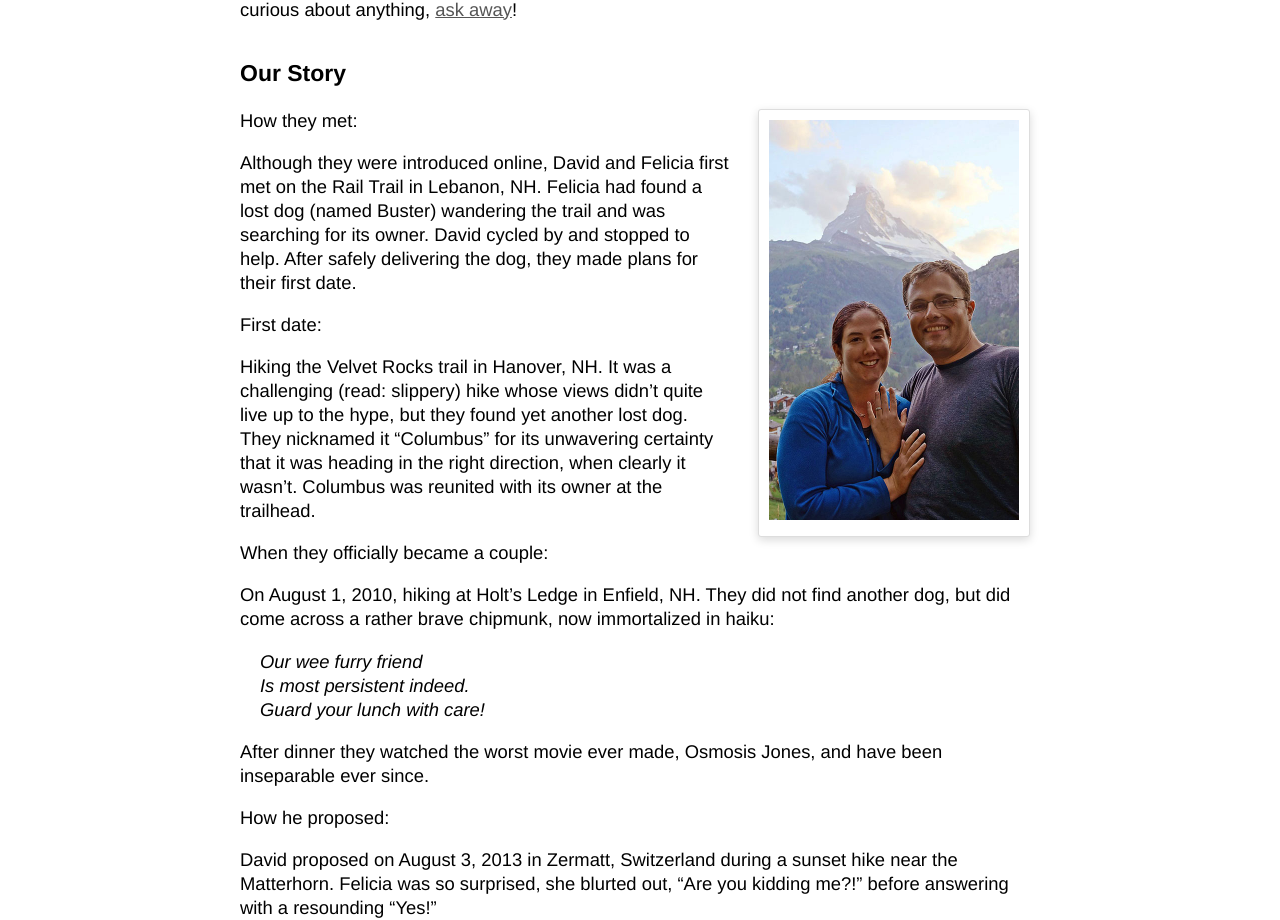
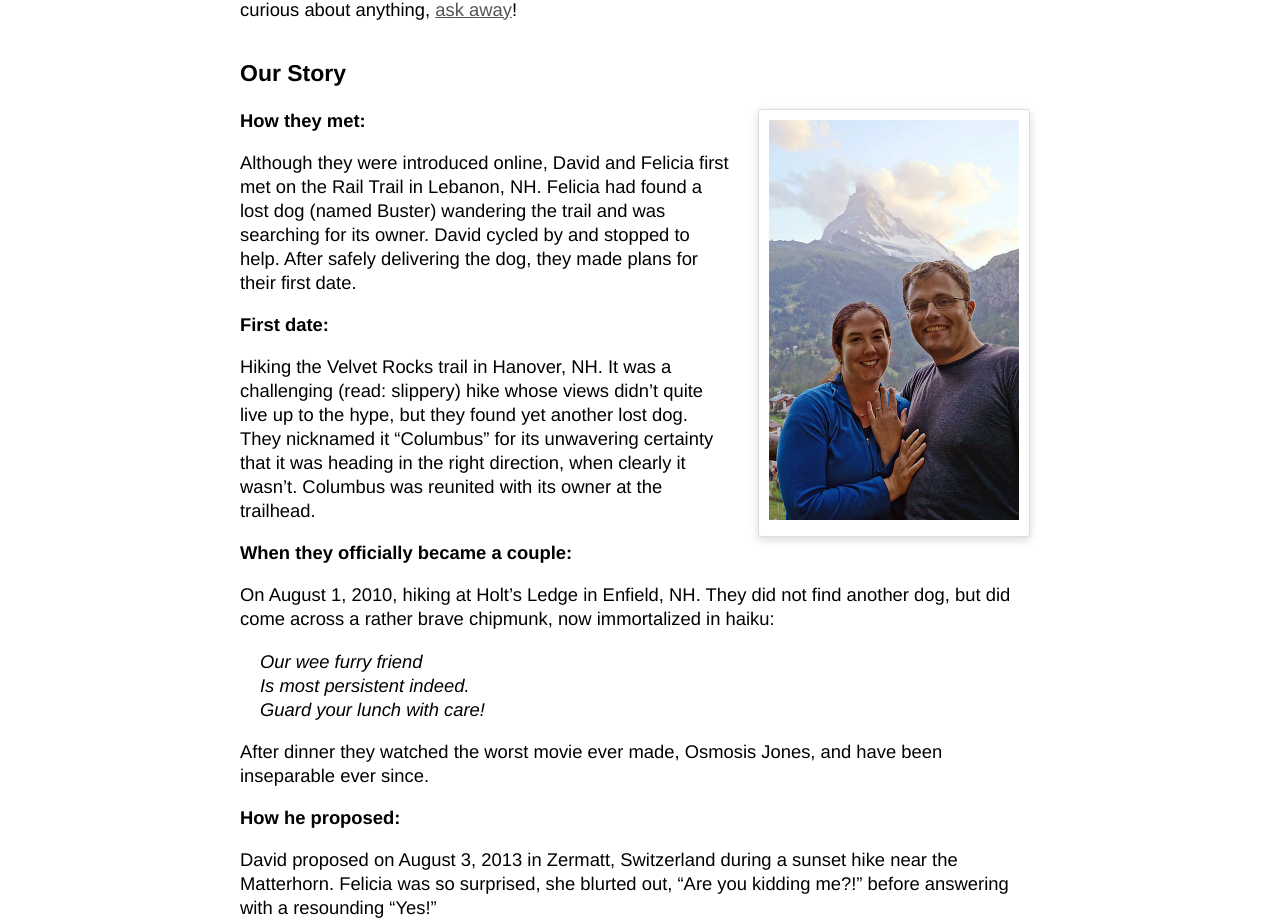
Before and after one commit to dnschnur/piday.github.com, a Jekyll site: the page built from about/index.md, in a window 1280 px wide. Shown: the part 693-1613 px from the top of the page. Built offline with Jekyll 4.4.1, drawn with Linux system fonts in a browser that asks for light colours; nearby versions of some CDN libraries.

Commit message:
Bold Our Story sub-section headers.

```diff
--- a/about/index.md
+++ b/about/index.md
@@ -13,15 +13,15 @@ Everything you’ve ever wanted to know about the bride, groom, and wedding part
   <img src="/images/places/matterhorn.jpg">
 </div>
 
-How they met:
+**How they met:**
 
 Although they were introduced online, David and Felicia first met on the Rail Trail in Lebanon, NH. Felicia had found a lost dog (named Buster) wandering the trail and was searching for its owner. David cycled by and stopped to help. After safely delivering the dog, they made plans for their first date.
 
-First date:
+**First date:**
 
 Hiking the Velvet Rocks trail in Hanover, NH. It was a challenging (read: slippery) hike whose views didn't quite live up to the hype, but they found yet another lost dog. They nicknamed it “Columbus” for its unwavering certainty that it was heading in the right direction, when clearly it wasn't. Columbus was reunited with its owner at the trailhead.
 
-When they officially became a couple:
+**When they officially became a couple:**
 
 On August 1, 2010, hiking at Holt’s Ledge in Enfield, NH. They did not find another dog, but did come across a rather brave chipmunk, now immortalized in haiku:
 
@@ -31,7 +31,7 @@ On August 1, 2010, hiking at Holt’s Ledge in Enfield, NH. They did not find an
 
 After dinner they watched the worst movie ever made, Osmosis Jones, and have been inseparable ever since.
 
-How he proposed:
+**How he proposed:**
 
 David proposed on August 3, 2013 in Zermatt, Switzerland during a sunset hike near the Matterhorn. Felicia was so surprised, she blurted out, "Are you kidding me?!" before answering with a resounding "Yes!"
 
```
